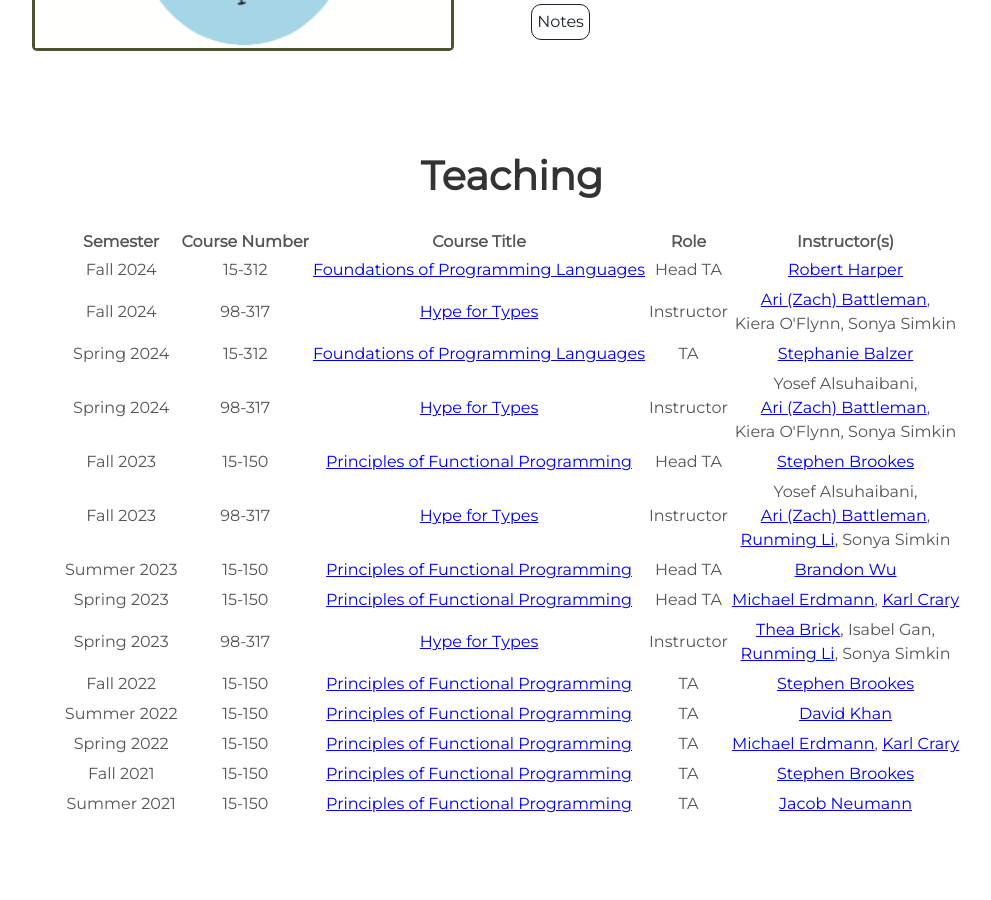
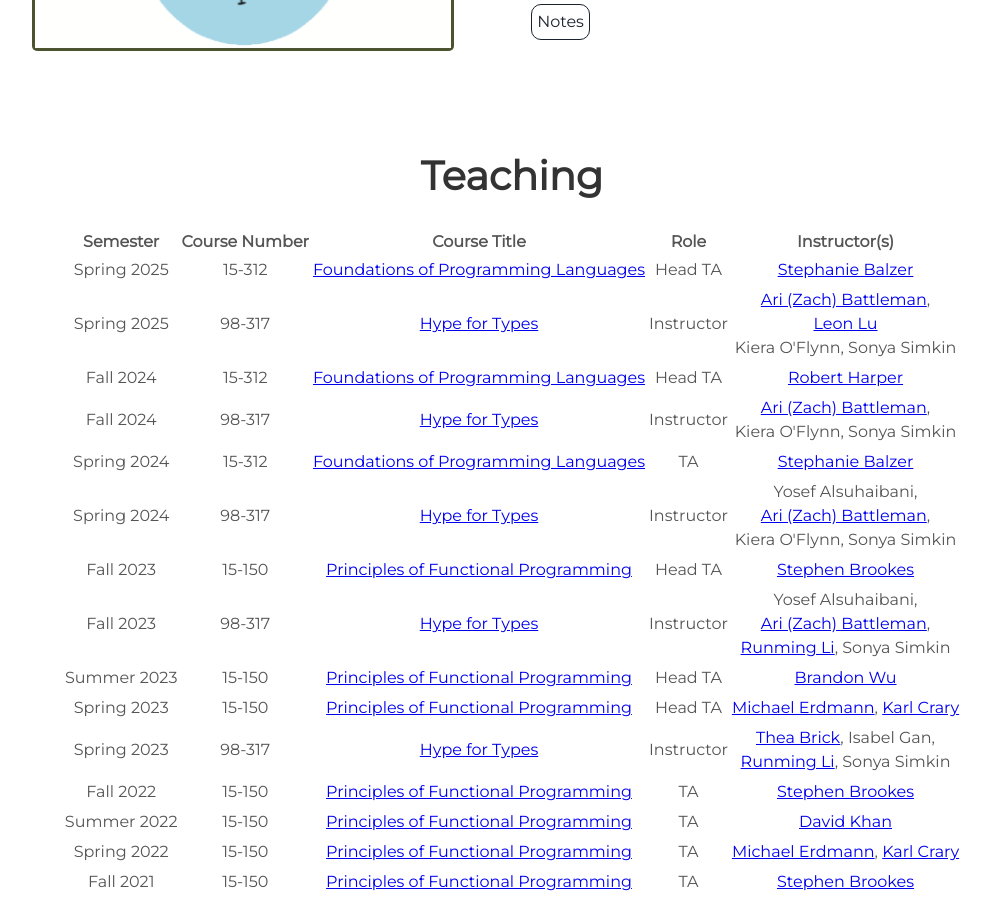
Before and after one commit to sonyasimk/sonyasimk.github.io, a Jekyll site: the page built from docs/particle-master/README.md, in a window 1280 px wide and 900 px high, scrolled down 1950 px. Shown: the whole window, without its empty margins (128-1119 px from the left). Built offline with Jekyll 4.4.1, drawn with Linux system fonts in a browser that asks for light colours; our own code applies the rules of GitHub Pages for plain Markdown files.

Commit message:
update teaching

```diff
--- a/docs/_includes/teaching.html
+++ b/docs/_includes/teaching.html
@@ -11,7 +11,23 @@
             </tr>
         </thead>
         <tbody>
-	    <tr>
+            <tr>
+				<td>Spring 2025</td>
+				<td>15-312</td>
+                <td><a href="https://csd.cmu.edu/course/15312/s25">Foundations of Programming Languages</a></td>
+                <td>Head TA</td>
+				<td><a href="https://www.cs.cmu.edu/~balzers/">Stephanie Balzer</a></td>
+			</tr>
+            <tr></tr>
+            <tr>
+				<td>Spring 2025</td>
+				<td>98-317</td>
+                <td><a href="https://hypefortypes.github.io">Hype for Types</a></td>
+                <td>Instructor</td>
+				<td><a href="https://aricursion.github.io/">Ari (Zach) Battleman</a>,<br> <a href="https://chaosarium.xyz/">Leon Lu</a> <br> Kiera O'Flynn, Sonya Simkin</td>
+			</tr>
+            <tr></tr>
+	        <tr>
 				<td>Fall 2024</td>
 				<td>15-312</td>
                 <td><a href="https://csd.cmu.edu/course/15312/f24">Foundations of Programming Languages</a></td>
@@ -22,7 +38,7 @@
             <tr>
 				<td>Fall 2024</td>
 				<td>98-317</td>
-                <td><a href="https://hypefortypes.github.io">Hype for Types</a></td>
+                <td><a href="https://hypefortypes.github.io/F24">Hype for Types</a></td>
                 <td>Instructor</td>
 				<td><a href="https://aricursion.github.io/">Ari (Zach) Battleman</a>, <br> Kiera O'Flynn, Sonya Simkin</td>
 			</tr>
```
